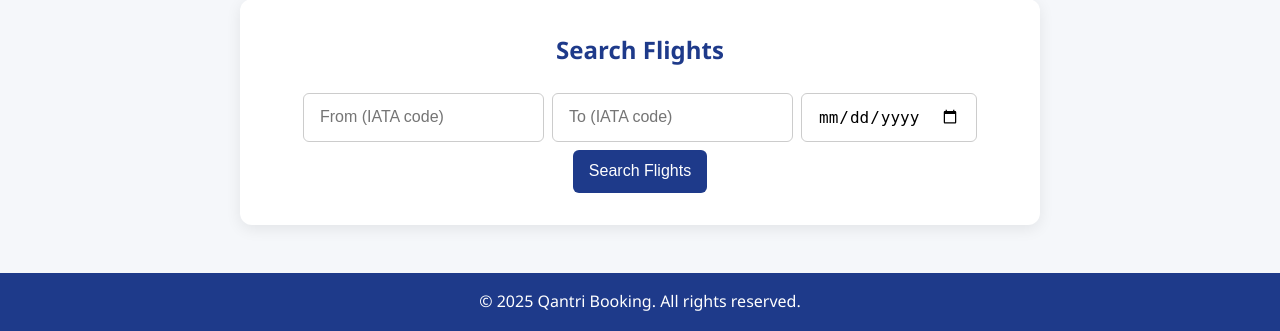
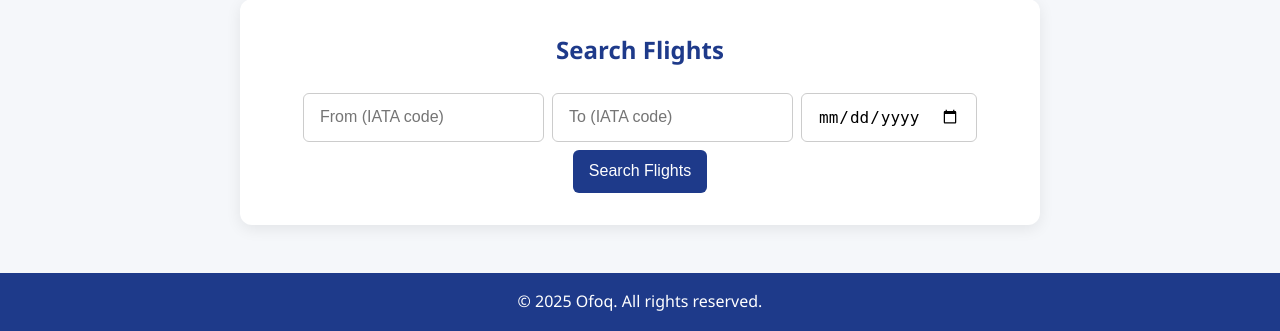
Before and after one commit to elqan3/Ofoq, a Flask app: page / in a window 1280 px wide. Shown: the part 945-1276 px from the top of the page. Run offline with Flask 3, Linux system fonts and the light colour scheme.

Commit message:
Update index.html

```diff
--- a/templates/index.html
+++ b/templates/index.html
@@ -129,7 +129,7 @@ footer { background:#1e3a8a; color:#fff; text-align:center; padding:1rem; margin
 </section>
 
 <footer>
-<p>&copy; 2025 Qantri Booking. All rights reserved.</p>
+<p>&copy; 2025 Ofoq. All rights reserved.</p>
 </footer>
 
 </body>
```
